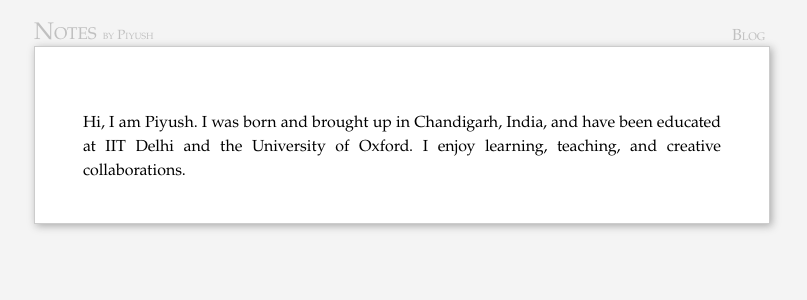
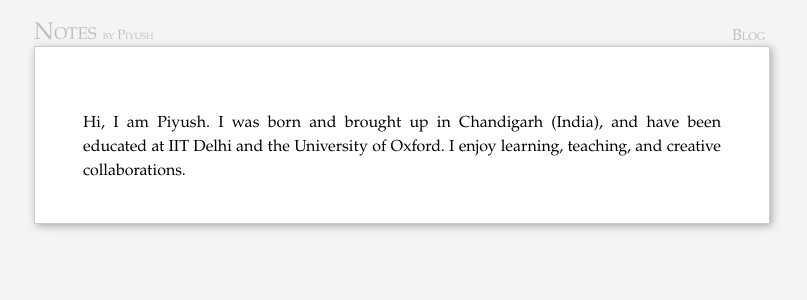
Before and after one commit to piyushahuja/piyushahuja.github.io, a Jekyll site: the page built from about.md, in a window 1280 px wide. Shown: the top 300 px of the page, without its empty margins (238-1045 px from the left). Built offline with Jekyll 4.4.1, drawn with Linux system fonts in a browser that asks for light colours.

Commit message:
askhaskh

```diff
--- a/about.md
+++ b/about.md
@@ -7,7 +7,7 @@ section: Home
 
 <!-- <img class='inset right' src='/1.jpg' title='Piyush Ahuja' width='100px'  />  -->
 
-Hi, I am Piyush. I was born and brought up in Chandigarh, India, and have been educated at IIT Delhi and the University of Oxford.  I enjoy learning, teaching, and creative collaborations.  <!--  I am currently working on an Android application which would allow people to share their skills with others near them. If you'd like to contribute or know more, please drop me an email. I can be reached at piyushahuja.in@gmail.com. -->
+Hi, I am Piyush. I was born and brought up in Chandigarh (India), and have been educated at IIT Delhi and the University of Oxford.  I enjoy learning, teaching, and creative collaborations.  <!--  I am currently working on an Android application which would allow people to share their skills with others near them. If you'd like to contribute or know more, please drop me an email. I can be reached at piyushahuja.in@gmail.com. -->
 
 
 
```
